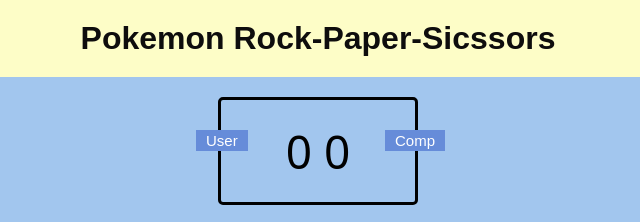
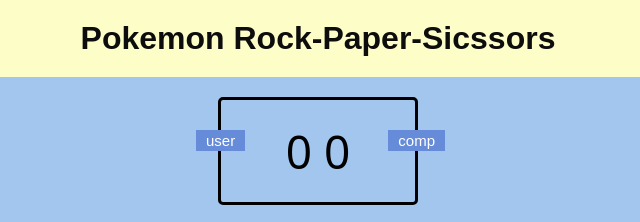
Before and after one commit to PraveshR07/Pokemon-Rock-Papaer-Scissors-Odin, a plain HTML site: page index.html in a window 1280 px wide. Shown: the top 222 px of the page, 322-962 px from the left. Drawn offline with Linux system fonts and the light colour scheme.

Commit message:
Removed an empty space in the HTML

```diff
--- a/index.html
+++ b/index.html
@@ -16,9 +16,9 @@
     <!-- Create a div for the scoreboard -->
     <div class ="score-board">
             <!-- Create a tag for players -->
-        <div id="user-label" class="badge"> User </div>
+        <div id="user-label" class="badge">user</div>
             <!-- Createa a tag for computer  -->
-        <div id ="computer-label" class="badge"> Comp</div>
+        <div id ="computer-label" class="badge">comp</div>
         <!-- Create ID -->
         <span id="user-score">0</span> <span id="computer-score">0</span>
     </div>
```
